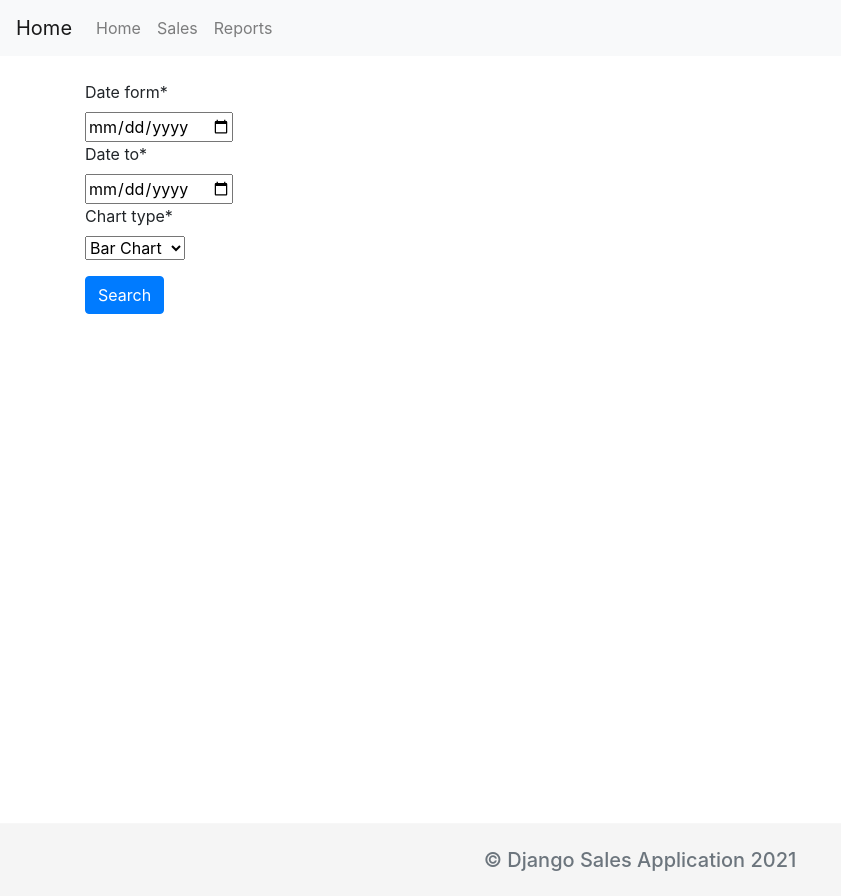
After one commit to pashamakhilkumarreddy/node-webhooks, a Django app: template src/sales/templates/sales/home.html in a window 1280 px wide. The commit adds this page. Shown: the whole page, without its empty margins (0-841 px from the left). Run offline with Django 3.2, Linux system fonts and the light colour scheme; the template is opened without the code that fills it: values that come from a table or form of the project are taken from there, others are empty; some libraries are stand-ins or nearby versions.

Commit message:
add footer and navbar

```diff
--- a/src/reports_proj/settings.py
+++ b/src/reports_proj/settings.py
@@ -130,7 +130,7 @@ USE_TZ = True
 # https://docs.djangoproject.com/en/3.2/howto/static-files/
 
 STATIC_URL = '/static/'
-STATIC_FILES_DIR = [
+STATICFILES_DIRS = [
     BASE_DIR / 'static'
 ]
 
--- /dev/null
+++ b/src/sales/forms.py
@@ -0,0 +1,16 @@
+from django import forms
+from django.forms import widgets
+from collections import namedtuple
+
+CHOICE = namedtuple('CHOICE', 'Serial_Number Type')
+
+CHART_CHOICES = (
+    CHOICE('#1', 'Bar Chart'),
+    CHOICE('#2', 'Pie Chart'),
+    CHOICE('#3', 'Line Chart')
+)
+
+class SalesSearchForm(forms.Form):
+    date_form = forms.DateField(widget=forms.DateInput(attrs={'type': 'date'}))
+    date_to = forms.DateField(widget=forms.DateInput(attrs={'type': 'date'}))
+    chart_type = forms.ChoiceField(choices=CHART_CHOICES)
--- a/src/sales/models.py
+++ b/src/sales/models.py
@@ -3,6 +3,7 @@ from products.models import Product
 from customers.models import Customer
 from profiles.models import Profile
 from django.utils import timezone
+from django.shortcuts import reverse
 from .utils import generate_code
 
 # Create your models here.
@@ -42,6 +43,9 @@ class Sale(models.Model):
     def __str__(self) -> str:
         return f"Sales for the amount of ${self.total_price}"
 
+    def get_absolute_url(self):
+        return reverse("sales:detail", kwargs={"pk": self.pk})
+
     def get_positions(self):
         return self.positions.all()
 
--- /dev/null
+++ b/src/sales/templates/sales/home.html
@@ -0,0 +1,11 @@
+{% extends "base.html" %} {% load crispy_forms_tags %}
+{% block title %} Sales {% endblock title %}
+
+{% block content %}
+
+<form action="" method="POST">
+  {% csrf_token %} {{form | crispy}}
+  <button type="submit" class="btn btn-primary mt-3">Search</button>
+</form>
+
+{% endblock content %}
--- a/src/sales/urls.py
+++ b/src/sales/urls.py
@@ -1,8 +1,12 @@
 from django.urls import path
-from .views import home_view
+from .views import (
+    home_view, SaleListView, SaleDetailView, sale_details_view
+)
 
 app_name = 'sales'
 
 urlpatterns = [
-    path('', home_view, name='home')
+    path('', home_view, name='home'),
+    path('sales/', SaleListView.as_view(), name='main'),
+    path('sales/<pk>/', sale_details_view, name='detail')
 ]
--- a/src/static/css/main.css
+++ b/src/static/css/main.css
@@ -0,0 +1,8 @@
+.footer {
+  position: absolute;
+  bottom: -6rem;
+  padding: 1.5rem;
+  background: #f5f5f5;
+  border-top: 1px solid #f7f7f7;
+  width: 100%;
+}
--- a/src/templates/base.html
+++ b/src/templates/base.html
@@ -29,7 +29,8 @@
     <script src="{% static 'js/dropzone.js' %}" defer></script>
 
     <!-- custom js && css -->
-    <link rel="stylesheet" href="{% static 'css/style.css' %}">
+    <link rel="stylesheet" href="{% static 'css/main.css' %}">
+    <link rel="stylesheet" href="{% static 'one.css' %}">
 
     {% block scripts %}
     {% endblock scripts %}
@@ -40,7 +41,7 @@
 
   {% include 'navbar.html' %}
 
-  <main class="container">
+  <main class="container mt-4">
   {% block content %}
   {% endblock content %}
   </main>
--- a/src/templates/footer.html
+++ b/src/templates/footer.html
@@ -1 +1,9 @@
-<footer></footer>
+<footer class="footer text-muted pt-4">
+  <div class="container-fluid text-center">
+    <div class="row">
+      <div class="col-12">
+        <p class="mb-0 h5">&copy; Django Sales Application 2021</p>
+      </div>
+    </div>
+  </div>
+</footer>
--- a/src/templates/navbar.html
+++ b/src/templates/navbar.html
@@ -1 +1,24 @@
-<header></header>
+<header>
+    <nav class="navbar navbar-expand-lg navbar-light bg-light">
+        <a class="navbar-brand" href="/">Home</a>
+        <button class="navbar-toggler" type="button" data-toggle="collapse" data-target="#mainNavbar"
+        aria-controls="mainNavbar" aria-expanded="false"
+        aria-label="Toggle navigation">
+            <span class="navbar-toggler-icon"></span>
+        </button>
+
+        <div class="collapse navbar-collapse" id="mainNavbar">
+            <ul class="navbar-nav mr-auto">
+                <li class="nav-item">
+                    <a class="nav-link" href="/">Home</a>
+                </li>
+                <li class="nav-item">
+                    <a class="nav-link">Sales</a>
+                </li>
+                <li class="nav-item">
+                    <a class="nav-link">Reports</a>
+                </li>
+            </ul>
+        </div>
+    </nav>
+</header>
```
Also changed, not shown: src/sales/templates/sales/details.html (added, +7 -0 lines), src/sales/templates/sales/main.html (+7 -2 lines), src/sales/views.py (+37 -2 lines).
